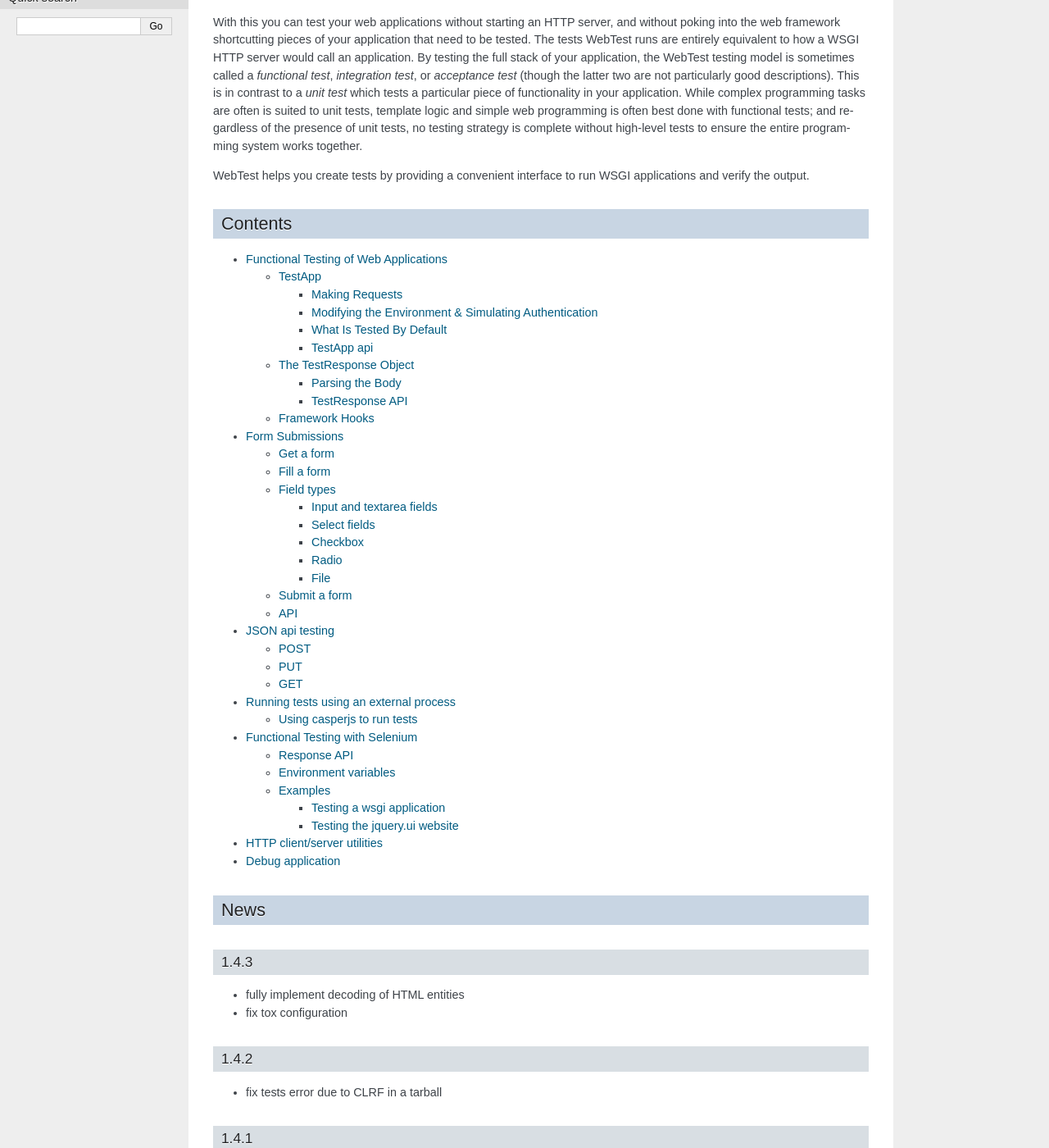
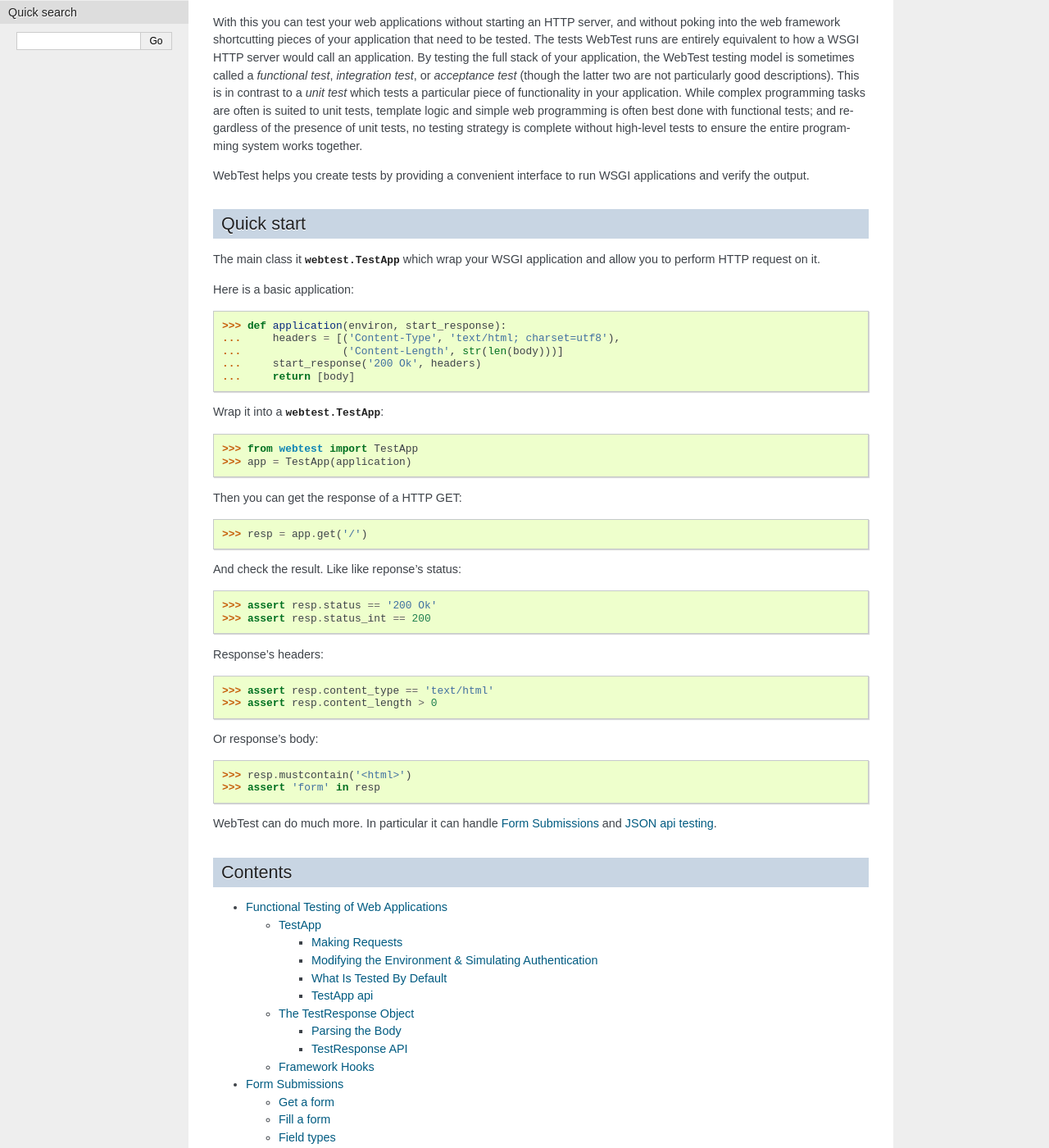
Before and after one commit to Pylons/webtest, a Sphinx documentation site: the page built from docs/index.txt, in a window 1280 px wide and 1400 px high, scrolled down 749 px. Shown: the whole window at 82% size. Built offline with Sphinx 7.4.7, drawn with Linux system fonts in a browser that asks for light colours.

Commit message:
add quick start

```diff
--- a/docs/index.txt
+++ b/docs/index.txt
@@ -59,6 +59,47 @@
 WebTest helps you create tests by providing a convenient interface to
 run WSGI applications and verify the output.
 
+Quick start
+===========
+
+The main class it :class:`webtest.TestApp` which wrap your WSGI application and
+allow you to perform HTTP request on it.
+
+Here is a basic application::
+
+    >>> def application(environ, start_response):
+    ...     headers = [('Content-Type', 'text/html; charset=utf8'),
+    ...                ('Content-Length', str(len(body)))]
+    ...     start_response('200 Ok', headers)
+    ...     return [body]
+
+Wrap it into a :class:`webtest.TestApp`::
+
+    >>> from webtest import TestApp
+    >>> app = TestApp(application)
+
+Then you can get the response of a HTTP GET::
+
+    >>> resp = app.get('/')
+
+And check the result. Like like reponse's status::
+
+    >>> assert resp.status == '200 Ok'
+    >>> assert resp.status_int == 200
+
+Response's headers::
+
+    >>> assert resp.content_type == 'text/html'
+    >>> assert resp.content_length > 0
+
+Or response's body::
+
+    >>> resp.mustcontain('<html>')
+    >>> assert 'form' in resp
+
+WebTest can do much more. In particular it can handle :doc:`forms` and :doc:`json`.
+
+
 Contents
 ========
 
```
